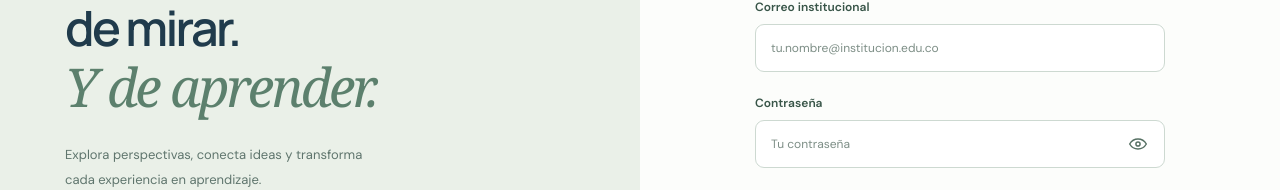
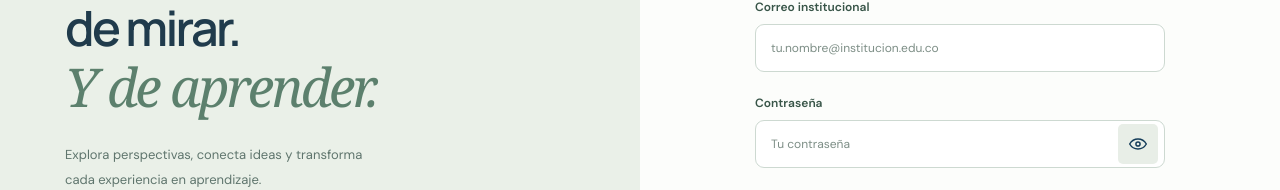
Before and after one commit to marloncobo/proyecto-nuclear2, an Angular app in the folder frontend/: page /ingreso in a window 1280 px wide. Shown: the part 292-482 px from the top of the page. Built offline with nearby package versions, Linux system fonts and the light colour scheme.

Commit message:
fix(ingreso): mantener visible el ojo de contraseña

```diff
--- a/frontend/src/app/ingreso.css
+++ b/frontend/src/app/ingreso.css
@@ -233,11 +233,12 @@
   height: 40px;
   display: grid;
   place-items: center;
-  color: #567063;
+  color: var(--azul);
+  background: var(--salvia);
   border-radius: 5px;
 }
-.alternar-clave:hover {
-  background: #eaf0e8;
+.alternar-clave:hover:not(:disabled) {
+  background: #dbe6dc;
 }
 .boton-ingresar,
 .boton-demostracion {
```
Also changed, not shown: 1 other file (tests, documents, lock files or other folders).
